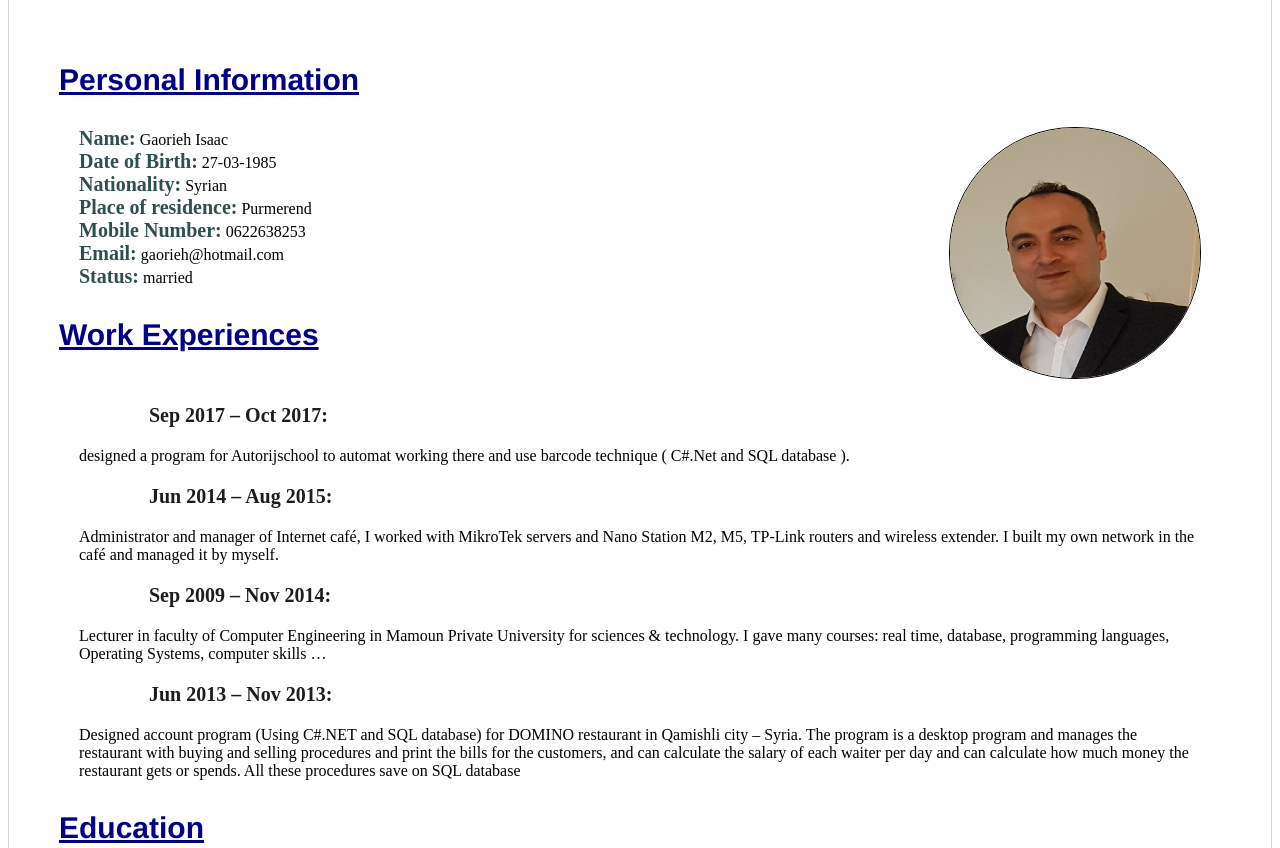
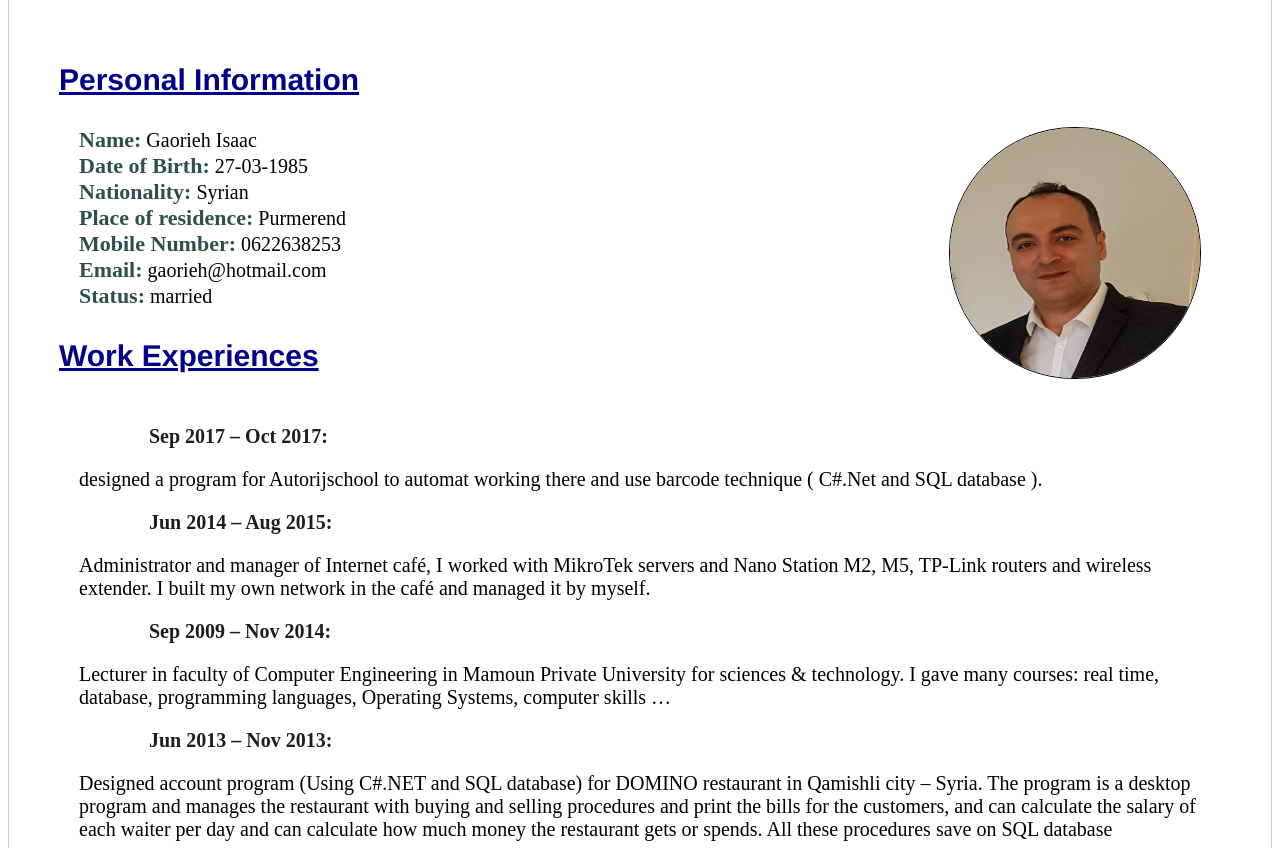
Before and after one commit to gisaac85/hyf-html-css, a plain HTML site: page week1/index.html in a window 1280 px wide. Shown: the part 260-1108 px from the top of the page. Drawn offline with Linux system fonts and the light colour scheme.

Commit message:
Homework week1

```diff
--- a/week1/main.css
+++ b/week1/main.css
@@ -17,6 +17,7 @@
 body {
     border: 1px lightgray solid;
     max-width:100%;
+    font-size: 20px;
 
 }
 .header-list {
@@ -33,7 +34,7 @@ span {
     font-family: 'Times New Roman', Times, serif;
     margin-left: 70px;
     font-weight: bold;
-    font-size: 20px;
+    font-size: 22px;
 
 }
 .list-item {
@@ -173,3 +174,7 @@ margin-top: 30px;
     margin-bottom: 20px;
 
     }
+    .mouse-over:hover
+    {
+        background-color: rgb(233, 201, 204);
+    }
```
